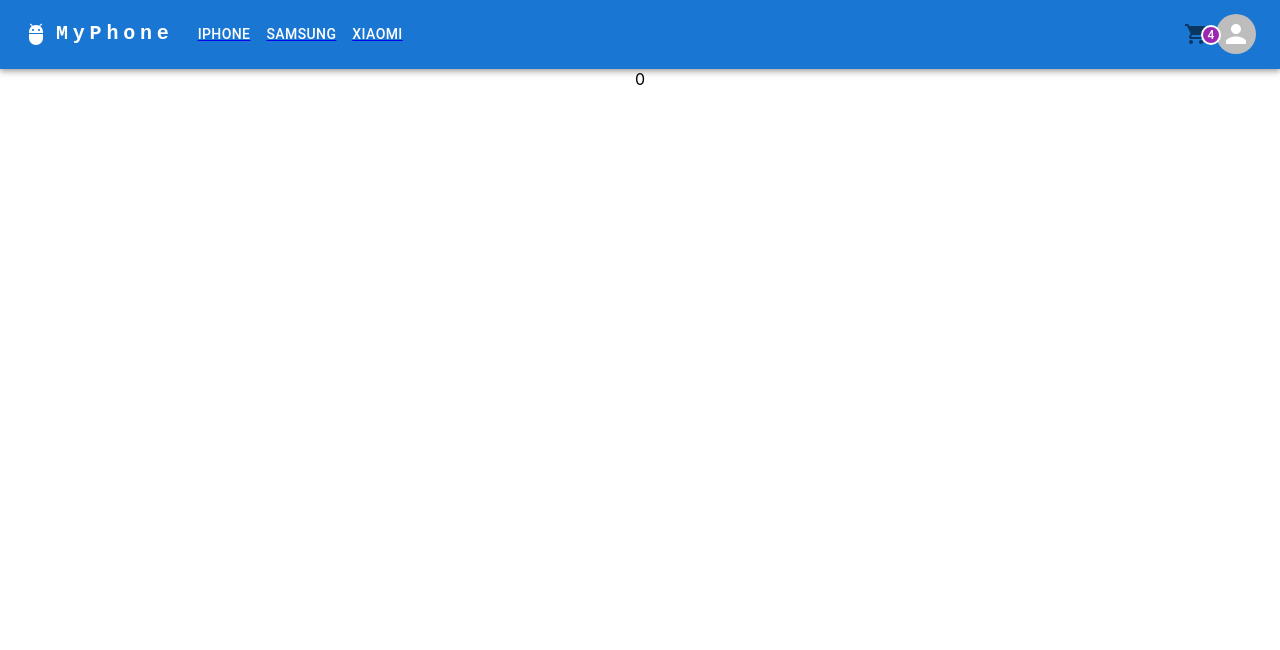
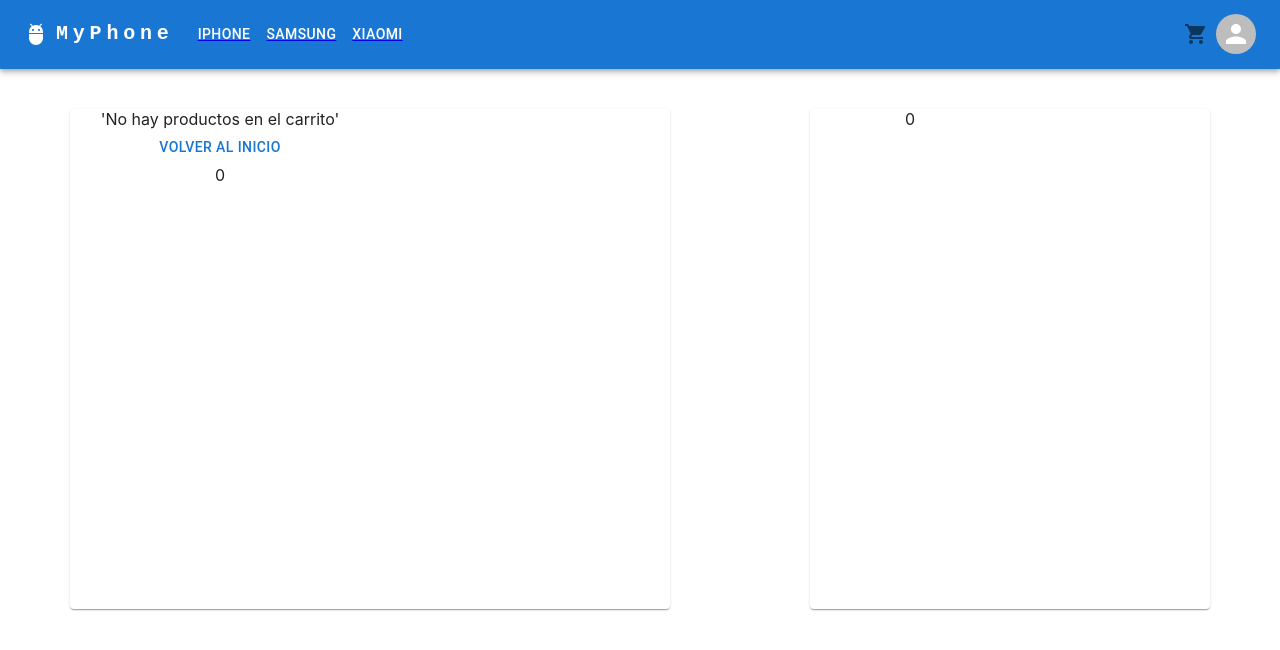
Before and after one commit to bricca1/curso-react-nicolasbricca, a React (Create React App) app: page /cart in a window 1280 px wide. Shown: the top 650 px of the page. Built offline with nearby package versions, Linux system fonts and the light colour scheme.

Commit message:
corregi tarea cart view

```diff
--- a/package.json
+++ b/package.json
@@ -5,7 +5,7 @@
   "dependencies": {
     "@emotion/react": "^11.9.0",
     "@emotion/styled": "^11.8.1",
-    "@mui/icons-material": "^5.6.2",
+    "@mui/icons-material": "^5.8.2",
     "@mui/material": "^5.7.0",
     "@testing-library/jest-dom": "^5.16.4",
     "@testing-library/react": "^13.2.0",
--- a/src/components/Cart.js
+++ b/src/components/Cart.js
@@ -1,8 +1,51 @@
-import React from 'react'
+import React, {useEffect} from 'react'
 import { useCart } from './CartContext'
+import { Paper } from '@mui/material'
+import { IconButton } from '@mui/material'
+import { Grid } from '@mui/material'
+import Button from '@mui/material/Button';
+import DeleteIcon from '@mui/icons-material/Delete';
+import { Route, Link, } from 'react-router-dom'
 export default function Cart() {
-  const {cart, addItemToCart, removeItem, clearCart} = useCart()
+  const {cart, addItemToCart, removeItem, clearCart, getTotalPrice} = useCart()
+  useEffect(() => {
+
+  }, [cart])
+
   return (
-    <div>{cart.length}</div>
+    <Grid
+    container
+    direction="row"
+    justifyContent="space-around"
+    alignItems="center"
+    sx={{marginTop:'2.5rem'}}
+    >
+      <Paper sx={{width:'600px', height:'500px', justifyContent:'space-around', alignItems:'center'}}>
+        <Grid item xs={6}>
+          <div >{cart.length > 0 ? cart.map((item, key) => (
+            <>
+              <h3>{item.product.tittle}</h3>
+              <h3>{item.quantity}</h3>
+              <Button variant="outlined" onClick={() => removeItem(item)} startIcon={<DeleteIcon />} />
+            </>) ) : <>
+            'No hay productos en el carrito'
+            <Link to={`/`} ><Button>Volver al inicio</Button></Link>
+            </>}
+          </div>
+          <div>{getTotalPrice()}</div>
+        </Grid>
+      </Paper>
+      <Paper sx={{width:'400px', height:'500px'}}>
+        <Grid item xs={6}>
+          <div>{cart.length}</div>
+        </Grid>
+      </Paper>
+
+    </Grid>
+
+
+
+
+
   )
 }
--- a/src/components/CartContext.js
+++ b/src/components/CartContext.js
@@ -42,8 +42,31 @@ export default function CartProvider({children}) {
         })
         return [flag, i]
     }
+    const getTotalPrice = () => {
+        if(cart.length !== 0) {
+            const total = cart.reduce((acc, item) =>{
+                let {product, quantity} = item
+                return acc += (product.price * quantity)
+            }, 0)
+            return total
+        }else{
+            return 0
+        }
+    }
 
-  return    <CartContext.Provider value={{ cart, addItemToCart, removeItem, clearCart}} >
+    const getQuantity = () => {
+        if(cart.length !== 0) {
+            const total = cart.reduce((acc, item) =>{
+                let {product, quantity} = item
+                return acc += quantity
+            }, 0)
+            return total
+        }else{
+            return 0
+        }
+    }
+
+  return    <CartContext.Provider value={{ cart, addItemToCart, removeItem, clearCart, getTotalPrice, getQuantity}} >
                 {children}
             </CartContext.Provider>
 
--- a/src/components/CartWidget.js
+++ b/src/components/CartWidget.js
@@ -3,7 +3,7 @@ import Badge from '@mui/material/Badge';
 import { styled } from '@mui/material/styles';
 import IconButton from '@mui/material/IconButton';
 import ShoppingCartIcon from '@mui/icons-material/ShoppingCart';
-
+import { useCart } from './CartContext'
 const StyledBadge = styled(Badge)(({ theme }) => ({
   '& .MuiBadge-badge': {
     right: -3,
@@ -14,9 +14,10 @@ const StyledBadge = styled(Badge)(({ theme }) => ({
 }));
 
 export default function CustomizedBadges() {
+  const {getQuantity} = useCart()
   return (
     <IconButton aria-label="cart">
-      <StyledBadge badgeContent={4} color="secondary">
+      <StyledBadge badgeContent={getQuantity()} color="secondary">
         <ShoppingCartIcon />
       </StyledBadge>
     </IconButton>
--- a/src/components/ItemCount.js
+++ b/src/components/ItemCount.js
@@ -9,7 +9,7 @@ import { useCart } from './CartContext'
 
 export default function ItemCount({stock, initial, onAdd, item}) {
     const { addItemToCart, removeItem, clearCart} = useCart()
-    const [count, setCount] = useState(0)
+    const [count, setCount] = useState(initial)
   return (
         <Grid container>
             <Grid item>
--- a/src/components/ItemDetail.js
+++ b/src/components/ItemDetail.js
@@ -1,11 +1,11 @@
-//@ts-check
+
 import React from 'react'
 import { Paper } from '@mui/material'
 import { Button } from '@mui/material'
 import ItemCount from './ItemCount'
 import { CardMedia } from '@mui/material';
 
-export default function ItemDetail({ item }) {
+export default function ItemDetail({item}) {
   function onAdd( cant ){
     alert(cant)
   }
@@ -16,7 +16,7 @@ export default function ItemDetail({ item }) {
         <h1>{ item?.tittle }</h1>
         <h2>{ item?.price }</h2>
         <h3>{ item?.description }</h3>
-        <ItemCount stock={4} initial={1} onAdd={onAdd} />
+        <ItemCount stock={4} initial={1} item={{...item}} />
       </Paper>
     </div>
 
--- a/src/components/ItemDetailContainer.js
+++ b/src/components/ItemDetailContainer.js
@@ -1,4 +1,4 @@
-//@ts-check
+
 import React, {useState, useEffect} from 'react'
 import { items } from '../mocks/ItemsMock'
 import ItemDetail from './ItemDetail';
```
Also changed, not shown: 1 other file (tests, documents, lock files or other folders).
